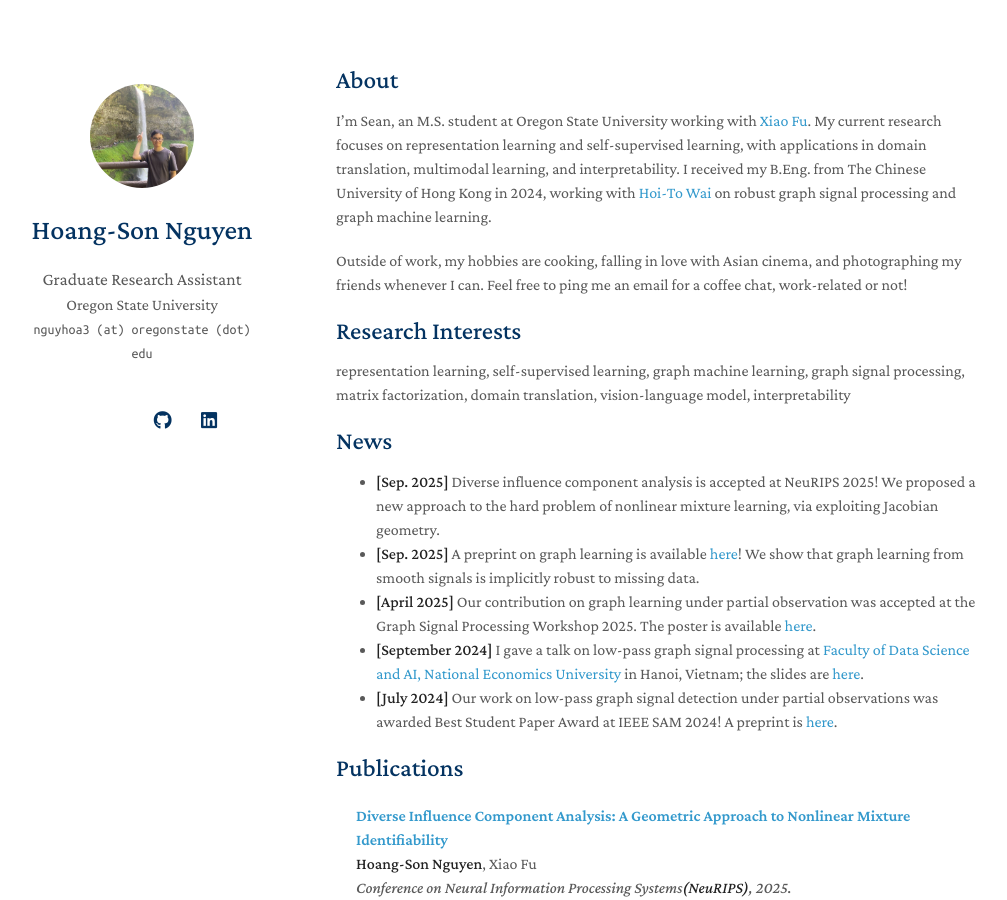
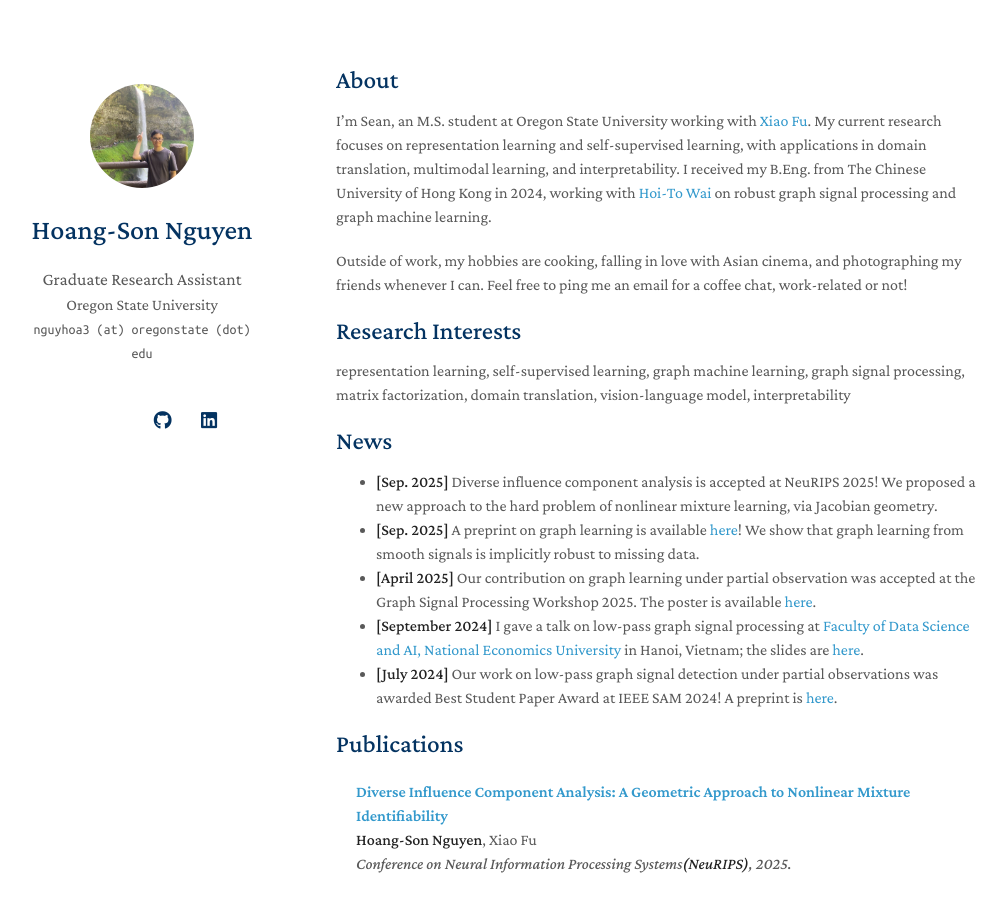
Before and after one commit to hsnguyen24/hsnguyen24.github.io, a Jekyll site: the page built from index.md, in a window 1280 px wide and 900 px high. Shown: the whole window, without its empty margins (134-1141 px from the left). Built offline with Jekyll 4.4.1, drawn with Linux system fonts in a browser that asks for light colours; nearby versions of some CDN libraries; a style sheet for code colours, icons or effects is not loaded; our own code applies the rules of GitHub Pages for plain Markdown files.

Commit message:
Update index.md

```diff
--- a/index.md
+++ b/index.md
@@ -12,7 +12,7 @@ Outside of work, my hobbies are cooking, falling in love with Asian cinema, and
 representation learning, self-supervised learning, graph machine learning, graph signal processing, matrix factorization, domain translation, vision-language model, interpretability
 
 ## News
-- **[Sep. 2025]** Diverse influence component analysis is accepted at NeuRIPS 2025! We proposed a new approach to the hard problem of nonlinear mixture learning, via exploiting Jacobian geometry.
+- **[Sep. 2025]** Diverse influence component analysis is accepted at NeuRIPS 2025! We proposed a new approach to the hard problem of nonlinear mixture learning, via Jacobian geometry.
 - **[Sep. 2025]** A preprint on graph learning is available [here](https://arxiv.org/abs/2509.14887)! We show that graph learning from smooth signals is implicitly robust to missing data.
 - **[April 2025]** Our contribution on graph learning under partial observation was accepted at the Graph Signal Processing Workshop 2025. The poster is available [here](./assets/files/GSPW2025_Poster.pdf).
 - **[September 2024]** I gave a talk on low-pass graph signal processing at [Faculty of Data Science and AI, National Economics University](https://fda.neu.edu.vn/) in Hanoi, Vietnam; the slides are [here](./assets/files/Talk_at_NEU_2024.pdf).
```
